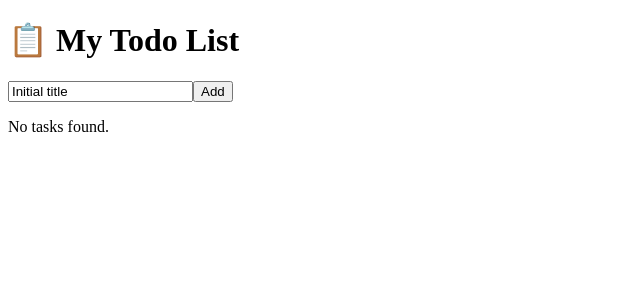
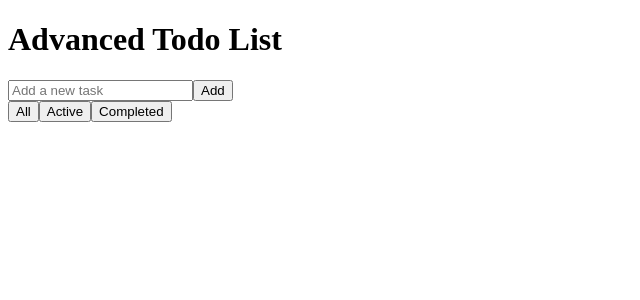
Before and after one commit to ThaiThienQuan/todolist, a React (Vite) app: page / in a window 1280 px wide. Shown: the top 300 px of the page, without its empty margins (0-640 px from the left). Built offline with nearby package versions, Linux system fonts and the light colour scheme.

Commit message:
update  todolist with useContext v2.04

```diff
--- a/src/App.tsx
+++ b/src/App.tsx
@@ -1,45 +1,60 @@
-import { useState, useEffect } from "react";
-
+import { useEffect, useState } from "react";
 import TodoForm from "./components/TodoForm";
 import TodoList from "./components/TodoList";
-import { v4 as uuidv4 } from "uuid";
-import type { Todo } from "./types/todo";
+
 function App() {
-  const [todos, setTodos] = useState<Todo[]>([]);
+  const [todos, setTodos] = useState(() => {
+    const saved = localStorage.getItem("todos");
+    return saved ? JSON.parse(saved) : [];
+  });
 
-  useEffect(() => {
-    const saved = localStorage.getItem("todos");
-    if (saved) setTodos(JSON.parse(saved));
-  }, []);
+  const [filter, setFilter] = useState("all");
 
   useEffect(() => {
     localStorage.setItem("todos", JSON.stringify(todos));
   }, [todos]);
 
-  const addTodo = (title: string) => {
-    const newTodo: Todo = {
-      id: uuidv4(),
-      title,
+  const addTodo = (text) => {
+    const newTodo = {
+      id: Date.now(),
+      text,
       completed: false,
     };
     setTodos([newTodo, ...todos]);
   };
 
-  const toggleTodo = (id: string) => {
-    setTodos((prev) =>
-      prev.map((todo) => (todo.id === id ? { ...todo, completed: !todo.completed } : todo))
+  const toggleComplete = (id) => {
+    setTodos(
+      todos.map((todo) =>
+        todo.id === id ? { ...todo, completed: !todo.completed } : todo
+      )
     );
   };
 
-  const deleteTodo = (id: string) => {
-    setTodos((prev) => prev.filter((todo) => todo.id !== id));
+  const deleteTodo = (id) => {
+    setTodos(todos.filter((todo) => todo.id !== id));
   };
 
+  const filteredTodos = todos.filter((todo) => {
+    if (filter === "active") return !todo.completed;
+    if (filter === "completed") return todo.completed;
+    return true;
+  });
+
   return (
-    <div className="max-w-xl mx-auto mt-10 p-4 bg-white shadow-lg rounded">
-      <h1 className="text-2xl font-bold text-center mb-4">📋 My Todo List</h1>
-      <TodoForm onAdd={addTodo} />
-      <TodoList todos={todos} onToggle={toggleTodo} onDelete={deleteTodo} />
+    <div className="container">
+      <h1>Advanced Todo List</h1>
+      <TodoForm addTodo={addTodo} />
+      <div>
+        <button onClick={() => setFilter("all")}>All</button>
+        <button onClick={() => setFilter("active")}>Active</button>
+        <button onClick={() => setFilter("completed")}>Completed</button>
+      </div>
+      <TodoList
+        todos={filteredTodos}
+        toggleComplete={toggleComplete}
+        deleteTodo={deleteTodo}
+      />
     </div>
   );
 }
--- a/src/components/TodoForm.tsx
+++ b/src/components/TodoForm.tsx
@@ -1,31 +1,23 @@
-import { useState, FormEvent } from "react";
+import { useState } from "react";
 
-interface Props {
-  onAdd: (title: string) => void;
-}
+export default function TodoForm({ addTodo }) {
+  const [text, setText] = useState("");
 
-export default function TodoForm({ onAdd }: Props) {
-  const [title, setTitle] = useState("Initial title");
-
-  const handleSubmit = (e: FormEvent) => {
+  const handleSubmit = (e) => {
     e.preventDefault();
-    if (!title.trim()) return;
-    onAdd(title);
-    setTitle("");
+    if (!text.trim()) return;
+    addTodo(text);
+    setText("");
   };
 
   return (
-    <form onSubmit={handleSubmit} className="flex gap-2 mt-4">
+    <form onSubmit={handleSubmit}>
       <input
-        type="text"
-        value={title}
-        onChange={(e) => setTitle(e.target.value)}
-        placeholder="Enter a new task"
-        className="flex-grow p-2 border rounded"
+        value={text}
+        onChange={(e) => setText(e.target.value)}
+        placeholder="Add a new task"
       />
-      <button type="submit" className="bg-blue-500 text-white px-4 py-2 rounded">
-        Add
-      </button>
+      <button type="submit">Add</button>
     </form>
   );
 }
--- a/src/components/TodoItem.tsx
+++ b/src/components/TodoItem.tsx
@@ -1,28 +1,20 @@
-import type { Todo } from "../types/todo";
 
-
-interface Props {
-  todo: Todo;
-  onToggle: (id: string) => void;
-  onDelete: (id: string) => void;
-}
-
-export default function TodoItem({ todo, onToggle, onDelete }: Props) {
+export default function TodoItem({ todo, toggleComplete, deleteTodo }) {
   return (
-    <li className="flex justify-between items-center py-2 border-b">
-      <div className="flex items-center gap-2">
-        <input
-          type="checkbox"
-          checked={todo.completed}
-          onChange={() => onToggle(todo.id)}
-        />
-        <span className={todo.completed ? "line-through text-gray-400" : ""}>
-          {todo.title}
-        </span>
-      </div>
-      <button onClick={() => onDelete(todo.id)} className="text-red-500">
-        Delete
-      </button>
+    <li>
+      <input
+        type="checkbox"
+        checked={todo.completed}
+        onChange={() => toggleComplete(todo.id)}
+      />
+      <span
+        style={{
+          textDecoration: todo.completed ? "line-through" : "none",
+        }}
+      >
+        {todo.text}
+      </span>
+      <button onClick={() => deleteTodo(todo.id)}>Delete</button>
     </li>
   );
 }
--- a/src/components/TodoList.tsx
+++ b/src/components/TodoList.tsx
@@ -1,19 +1,15 @@
-import type { Todo } from "../types/todo";
 import TodoItem from "./TodoItem";
 
-interface Props {
-  todos: Todo[];
-  onToggle: (id: string) => void;
-  onDelete: (id: string) => void;
-}
-
-export default function TodoList({ todos, onToggle, onDelete }: Props) {
-  if (todos.length === 0) return <p className="text-gray-500 mt-4">No tasks found.</p>;
-
+export default function TodoList({ todos, toggleComplete, deleteTodo }) {
   return (
-    <ul className="mt-4">
+    <ul>
       {todos.map((todo) => (
-        <TodoItem key={todo.id} todo={todo} onToggle={onToggle} onDelete={onDelete} />
+        <TodoItem
+          key={todo.id}
+          todo={todo}
+          toggleComplete={toggleComplete}
+          deleteTodo={deleteTodo}
+        />
       ))}
     </ul>
   );
```
